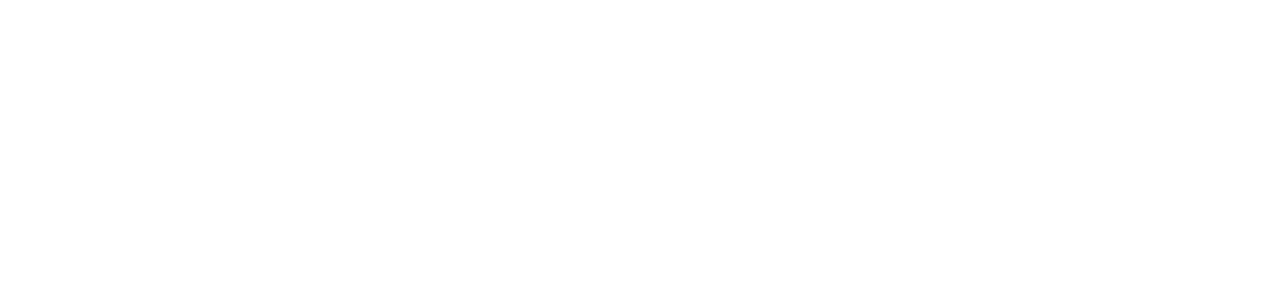
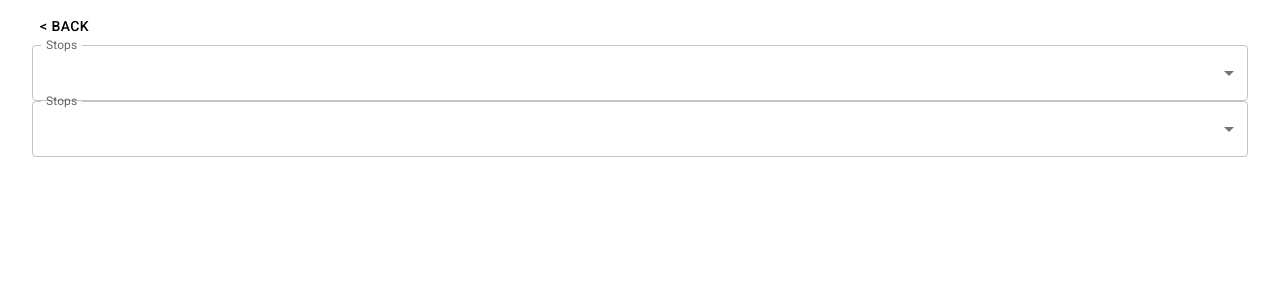
Before and after one commit to TiegoOuedraogo/bus_time_table, a React (Vite) app in the folder frontend/: page /between in a window 1280 px wide. Before the commit this address had no page. Shown: the top 300 px of the page. Built offline with nearby package versions, Linux system fonts and the light colour scheme.

Commit message:
adds between page and route

```diff
--- a/frontend/src/App.jsx
+++ b/frontend/src/App.jsx
@@ -1,5 +1,6 @@
 import Container from '@mui/material/Container';
 import Search from './pages/Search';
+import Between from './pages/Between';
 import { BrowserRouter, Routes, Route } from 'react-router-dom';
 
 function App() {
@@ -8,6 +9,7 @@ function App() {
             <Container maxWidth="xl">
                 <Routes>
                     <Route path="/" element={<Search />} />
+                    <Route path="between" element={<Between />} />
                 </Routes>
             </Container>
         </BrowserRouter>
--- /dev/null
+++ b/frontend/src/pages/Between.jsx
@@ -0,0 +1,58 @@
+import Container from '@mui/material/Container';
+import { useState } from 'react';
+import { Link } from "react-router-dom";
+import Button from '@mui/material/Button';
+import InputLabel from '@mui/material/InputLabel';
+import MenuItem from '@mui/material/MenuItem';
+import FormControl from '@mui/material/FormControl';
+import Select from '@mui/material/Select';
+import FormGroup from '@mui/material/FormGroup';
+
+
+const Between = () => {
+  const [selectedStop, setSelectedStop ]= useState(0);
+  const stops = [1,2,3,4,5,6,7,8,9,10];
+  const handleSubmit = (e) => {
+    e.preventDefault();
+  }
+  const handleStopSelect = (stop) => {
+    setSelectedStop(stop);
+  };
+  return(
+    <div>
+      <Link to="/"><Button variant="text" sx={{ color: 'black' }} > &lt; Back</Button></Link>
+      <FormGroup onSubmit={handleSubmit}>
+        <FormControl fullWidth>
+          <InputLabel id="stop1-select-label">Stops</InputLabel>
+          <Select
+            labelId="stop1-select-label"
+            id="stop1-select"
+            value={selectedStop}
+            label="Stops"
+            onChange={handleStopSelect}
+          >
+            {stops.filter((stop) => stop !== selectedStop).map((stop) => (
+              <MenuItem value={stop}>{stop}</MenuItem>
+            ))}
+          </Select>
+        </FormControl>
+        <FormControl fullWidth>
+          <InputLabel id="stop2-select-label">Stops</InputLabel>
+          <Select
+            labelId="stop2-select-label"
+            id="stop2-select"
+            value={selectedStop}
+            label="Stops"
+            onChange={handleStopSelect}
+          >
+            {stops.filter((stop) => stop !== selectedStop).map((stop) => (
+              <MenuItem value={stop}>{stop}</MenuItem>
+            ))}
+          </Select>
+        </FormControl>
+      </FormGroup>
+    </div>
+  );
+};
+
+export default Between;
--- a/frontend/src/pages/Search.jsx
+++ b/frontend/src/pages/Search.jsx
@@ -15,6 +15,10 @@ import { Box, Grow } from "@mui/material";
 import Swal from 'sweetalert2'
 import withReactContent from 'sweetalert2-react-content'
 import Slide from '@mui/material/Slide';
+import Button from '@mui/material/Button';
+import { Link } from "react-router-dom";
+
+
 
 const MTABusApp = () => {
     const [buses, setBuses] = useState([]);
@@ -80,6 +84,7 @@ const MTABusApp = () => {
                         <Typography variant="h6" component="div" sx={{ flexGrow: 1 }}>
                             MTA Bus App
                         </Typography>
+                        <Link to="/between"><Button variant="text" sx={{ color: 'white' }} >between</Button></Link>
                     </Toolbar>
                 </AppBar>
             </Box>
```
